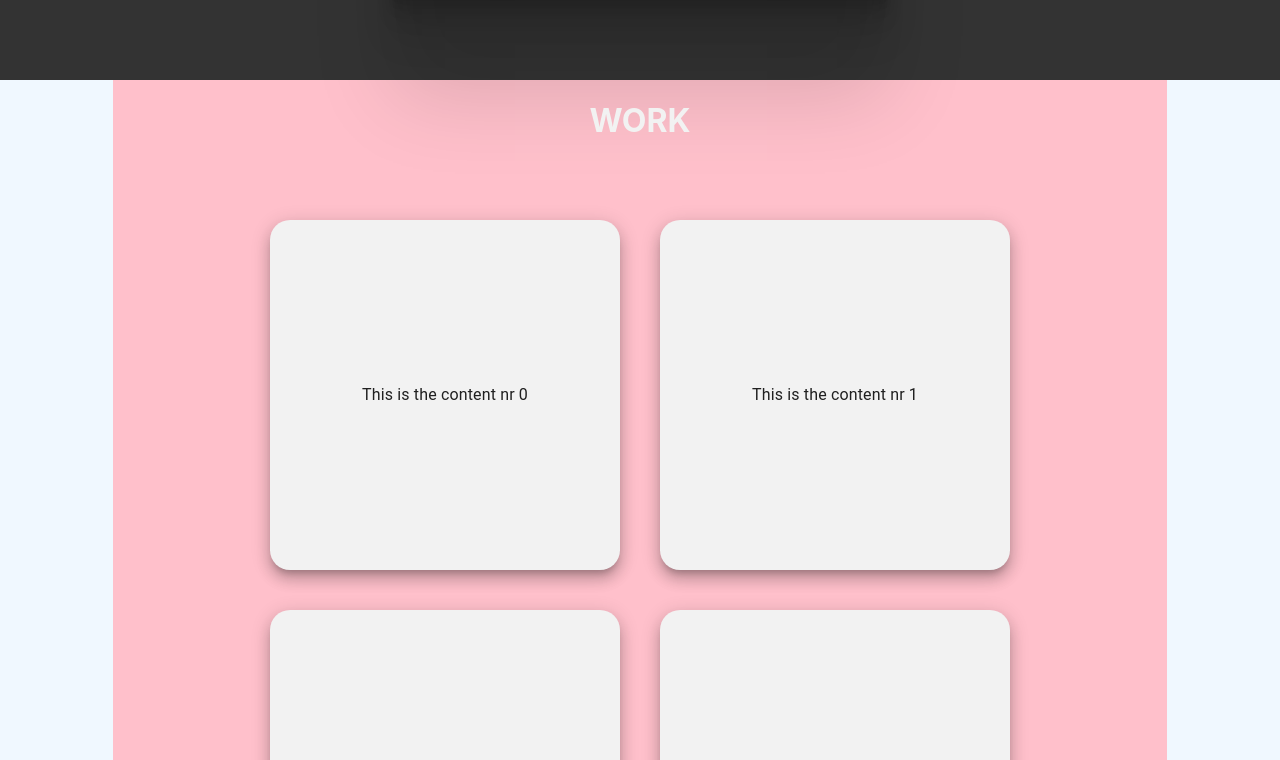
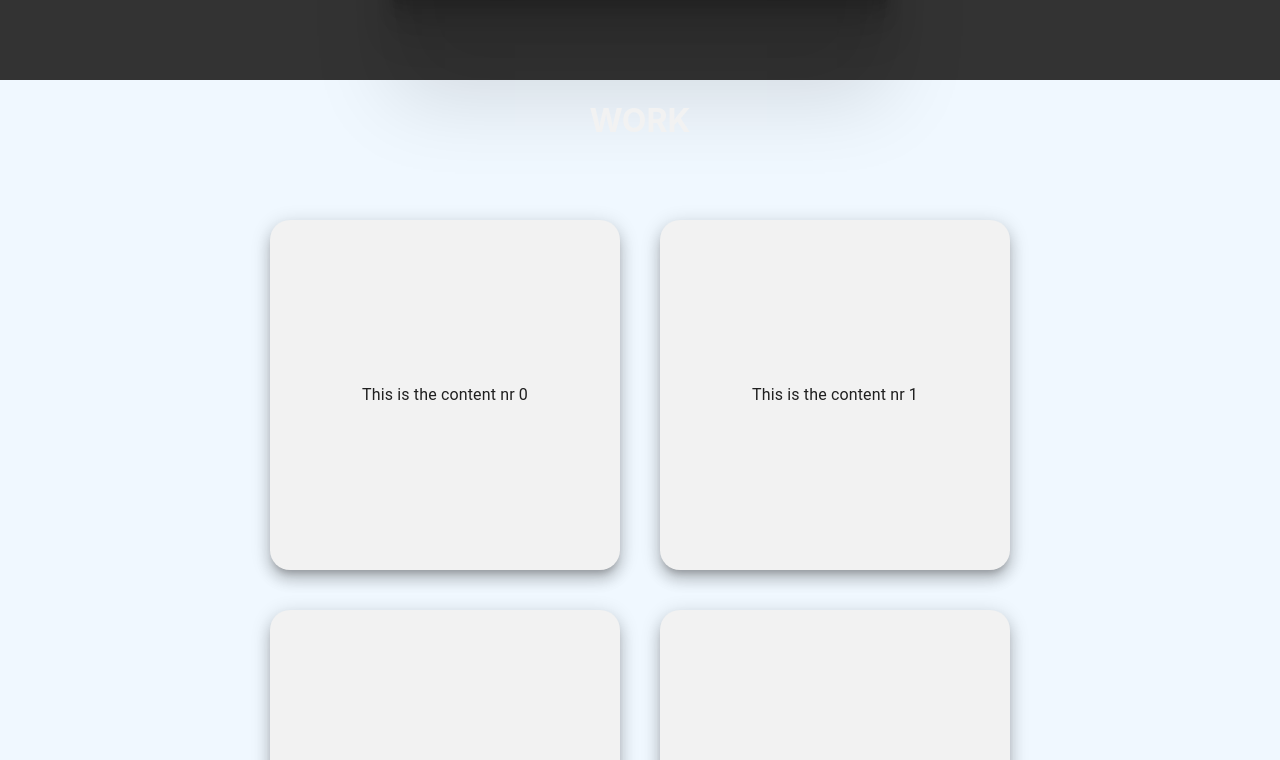
Before and after one commit to goncaloferreira92/goncalof-website, a React (Create React App) app: page / in a window 1280 px wide. Shown: the part 720-1480 px from the top of the page. Built offline with nearby package versions, Linux system fonts and the light colour scheme.

Commit message:
commit for push

```diff
--- a/src/css/App.css
+++ b/src/css/App.css
@@ -149,6 +149,31 @@ body {
   background-color: aliceblue;
 }
 
+#work .title {
+  position: absolute;
+}
+
+#work .main-container {
+  display: -webkit-box;
+  display: -ms-flexbox;
+  display: flex;
+  -webkit-box-orient: horizontal;
+  -webkit-box-direction: normal;
+      -ms-flex-direction: row;
+          flex-direction: row;
+  -webkit-box-pack: center;
+      -ms-flex-pack: center;
+          justify-content: center;
+  -webkit-box-align: center;
+      -ms-flex-align: center;
+          align-items: center;
+  width: 80vw;
+  height: 100%;
+  -ms-flex-wrap: wrap;
+      flex-wrap: wrap;
+  padding: 15px;
+}
+
 .card-component-container {
   min-width: 400px;
   min-height: 400px;
--- a/src/css/App.scss
+++ b/src/css/App.scss
@@ -134,6 +134,19 @@ body {
     width: 100vw;
     min-height: 100vh;
     background-color: aliceblue;
+    .title {
+        position: absolute;
+    }
+    .main-container {
+        display: flex;
+        flex-direction: row;
+        justify-content: center;
+        align-items: center;
+        width: 80vw;
+        height: 100%;
+        flex-wrap: wrap;
+        padding: 15px;
+    }
 }
 
 // Card
--- a/src/pages/Projects.tsx
+++ b/src/pages/Projects.tsx
@@ -23,18 +23,8 @@ const Projects: FunctionComponent<ProjectsProps> = () => {
 
     return (
         <div id='work'>
-            <h1 style={{ position: 'absolute' }}>WORK</h1>
-            <div style={{
-                display: 'flex',
-                flexDirection: 'row',
-                justifyContent: 'center',
-                alignItems: 'center',
-                width: '80vw',
-                height: "100%",
-                flexWrap: 'wrap',
-                padding: '15px',
-                backgroundColor: "pink",
-            }}>
+            <h1 className="title">WORK</h1>
+            <div className="main-container">
                 <Grid container spacing={5} style={{
                     display: "flex",
                     justifyContent: "center",
```
Also changed, not shown: 2 other files (tests, documents, lock files or other folders).
